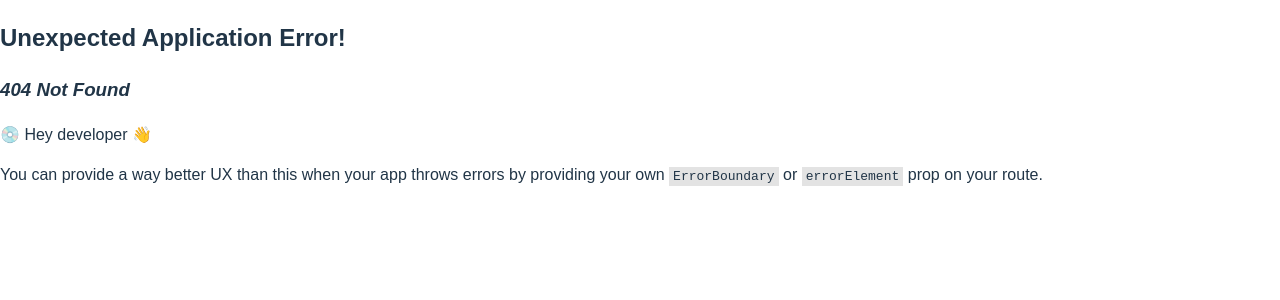
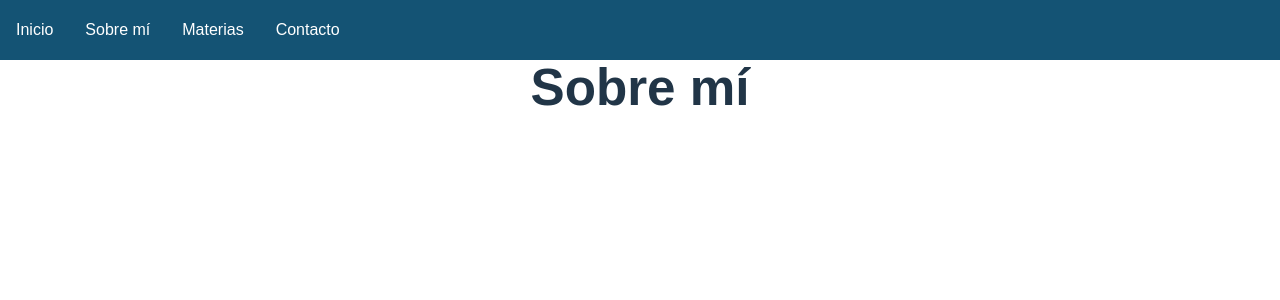
Before and after one commit to ManusaRivi/web-profe-particular, a React (Vite) app: page /about in a window 1280 px wide. Before the commit this address had no page. Shown: the top 300 px of the page. Built offline with nearby package versions, Linux system fonts and the light colour scheme.

Commit message:
add `About` component TODO: develop its content

```diff
--- a/src/components/navbar/Navbar.tsx
+++ b/src/components/navbar/Navbar.tsx
@@ -4,7 +4,7 @@ export default function Navbar() {
     return (
         <div className={styles.navbar}>
             <a className={styles.navbarButton} href="/home">Inicio</a>
-            <a className={styles.navbarButton}>Sobre mí</a>
+            <a className={styles.navbarButton} href="/about">Sobre mí</a>
             <a className={styles.navbarButton}>Materias</a>
             <a className={styles.navbarButton}>Contacto</a>
         </div>
--- /dev/null
+++ b/src/views/About.tsx
@@ -0,0 +1,9 @@
+export default function About() {
+    return (
+        <div>
+            <h1>
+                Sobre mí
+            </h1>
+        </div>
+    )
+}
```
Also changed, not shown: src/router/router.tsx (+6 -1 lines).
